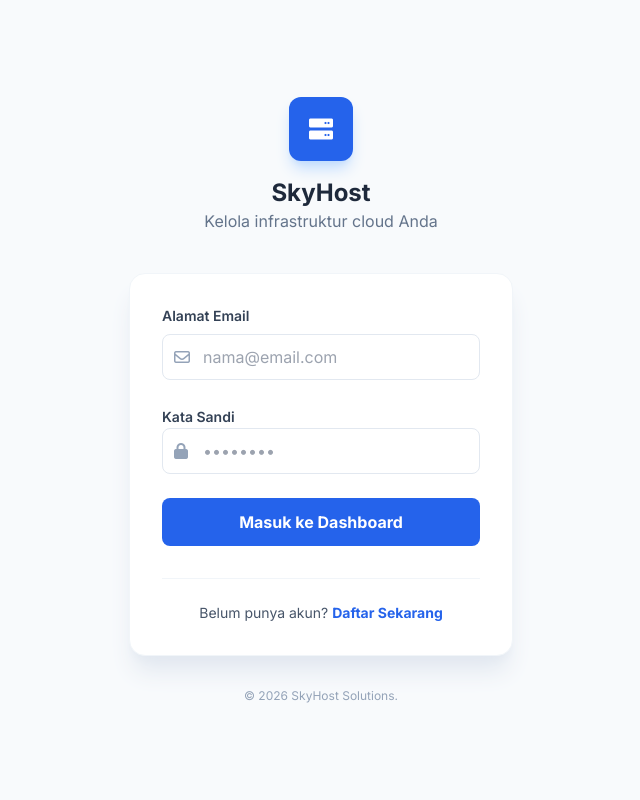
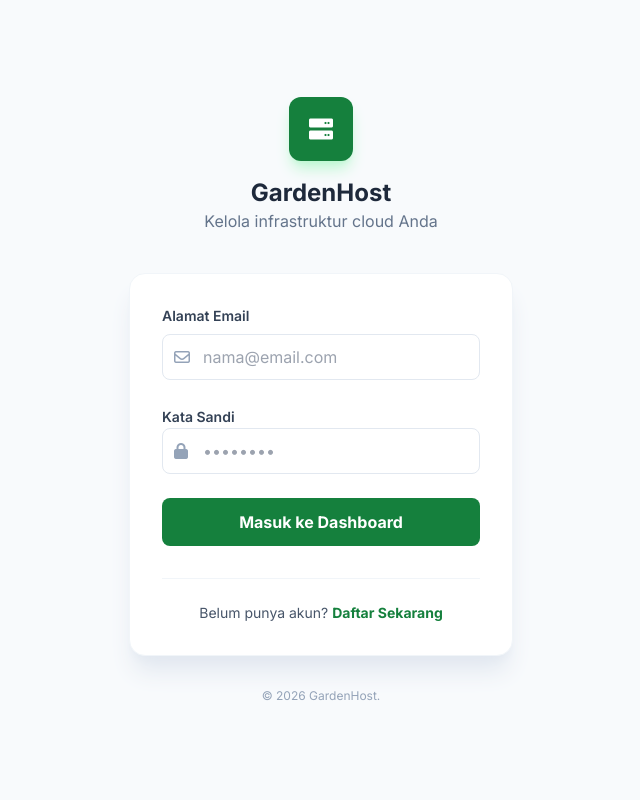
Before and after one commit to astronoboyz/GardenHost, a PHP site: page / in a window 1280 px wide. Shown: the whole page, without its empty margins (319-959 px from the left). Run offline with PHP 8.4, Linux system fonts and the light colour scheme; some libraries are stand-ins or nearby versions.

Commit message:
penyesuaian

```diff
--- a/css/styles.css
+++ b/css/styles.css
@@ -2,7 +2,7 @@
 @import url('https://fonts.googleapis.com/css2?family=Inter:wght@300;400;600;700;800&display=swap');
 
 :root{
-  --brand: #1e3a8a;
+  --brand: #166534;
 }
 
 html,body{
--- a/dashboard.php
+++ b/dashboard.php
@@ -7,15 +7,15 @@ if(empty($_SESSION['user_id'])){ header('Location: /index.php'); exit; }
 <head>
   <meta charset="utf-8">
   <meta name="viewport" content="width=device-width,initial-scale=1">
-  <title>Dashboard - SkyHost</title>
+  <title>Dashboard - GardenHost</title>
   <script src="https://cdn.tailwindcss.com"></script>
   <link rel="stylesheet" href="css/styles.css">
 </head>
 <body class="min-h-screen bg-slate-50">
   <header class="bg-white shadow p-4 flex justify-between items-center">
     <div class="flex items-center gap-3">
-      <div class="logo-mark bg-blue-600 text-white p-3 rounded"><i class="fas fa-cloud"></i></div>
-      <h1 class="text-lg font-bold">SkyHost Dashboard</h1>
+      <div class="logo-mark bg-green-700 text-white p-3 rounded"><i class="fas fa-cloud"></i></div>
+      <h1 class="text-lg font-bold">GardenHost Dashboard</h1>
     </div>
     <div><a href="/api/logout.php" class="px-3 py-1 bg-red-500 text-white rounded">Logout</a></div>
   </header>
--- a/index.php
+++ b/index.php
@@ -4,7 +4,7 @@
 <head>
   <meta charset="utf-8">
   <meta name="viewport" content="width=device-width,initial-scale=1">
-  <title>Login - SkyHost Solutions</title>
+  <title>Login - GardenHost</title>
   <script src="https://cdn.tailwindcss.com"></script>
   <link href="https://cdnjs.cloudflare.com/ajax/libs/font-awesome/6.0.0/css/all.min.css" rel="stylesheet">
   <link rel="stylesheet" href="css/styles.css">
@@ -12,10 +12,10 @@
 <body class="bg-slate-50 flex items-center justify-center min-h-screen">
   <div class="w-full max-w-md p-8">
     <div class="text-center mb-10">
-      <div class="inline-flex items-center justify-center w-16 h-16 bg-blue-600 rounded-xl mb-4 shadow-lg shadow-blue-200">
+      <div class="inline-flex items-center justify-center w-16 h-16 bg-green-700 rounded-xl mb-4 shadow-lg shadow-green-200">
         <i class="fas fa-server text-white text-2xl"></i>
       </div>
-      <h1 class="text-2xl font-bold text-slate-800">SkyHost</h1>
+      <h1 class="text-2xl font-bold text-slate-800">GardenHost</h1>
       <p class="text-slate-500">Kelola infrastruktur cloud Anda</p>
     </div>
 
@@ -42,15 +42,15 @@
             <input id="password" name="password" type="password" required class="w-full pl-10 pr-4 py-2.5 border border-slate-200 rounded-lg" placeholder="••••••••">
           </div>
         </div>
-        <button type="submit" class="w-full bg-blue-600 hover:bg-blue-700 text-white font-bold py-3 rounded-lg">Masuk ke Dashboard</button>
+        <button type="submit" class="w-full bg-green-700 hover:bg-green-800 text-white font-bold py-3 rounded-lg">Masuk ke Dashboard</button>
       </form>
 
       <div class="mt-8 pt-6 border-t border-slate-100 text-center">
-        <p class="text-sm text-slate-600">Belum punya akun? <a href="/register.php" class="font-bold text-blue-600 hover:underline">Daftar Sekarang</a></p>
+        <p class="text-sm text-slate-600">Belum punya akun? <a href="/register.php" class="font-bold text-green-700 hover:underline">Daftar Sekarang</a></p>
       </div>
     </div>
 
-    <div class="mt-8 text-center text-xs text-slate-400">&copy; 2026 SkyHost Solutions.</div>
+    <div class="mt-8 text-center text-xs text-slate-400">&copy; 2026 GardenHost.</div>
   </div>
 </body>
 </html>
```
Also changed, not shown: register.php (+4 -4 lines).
